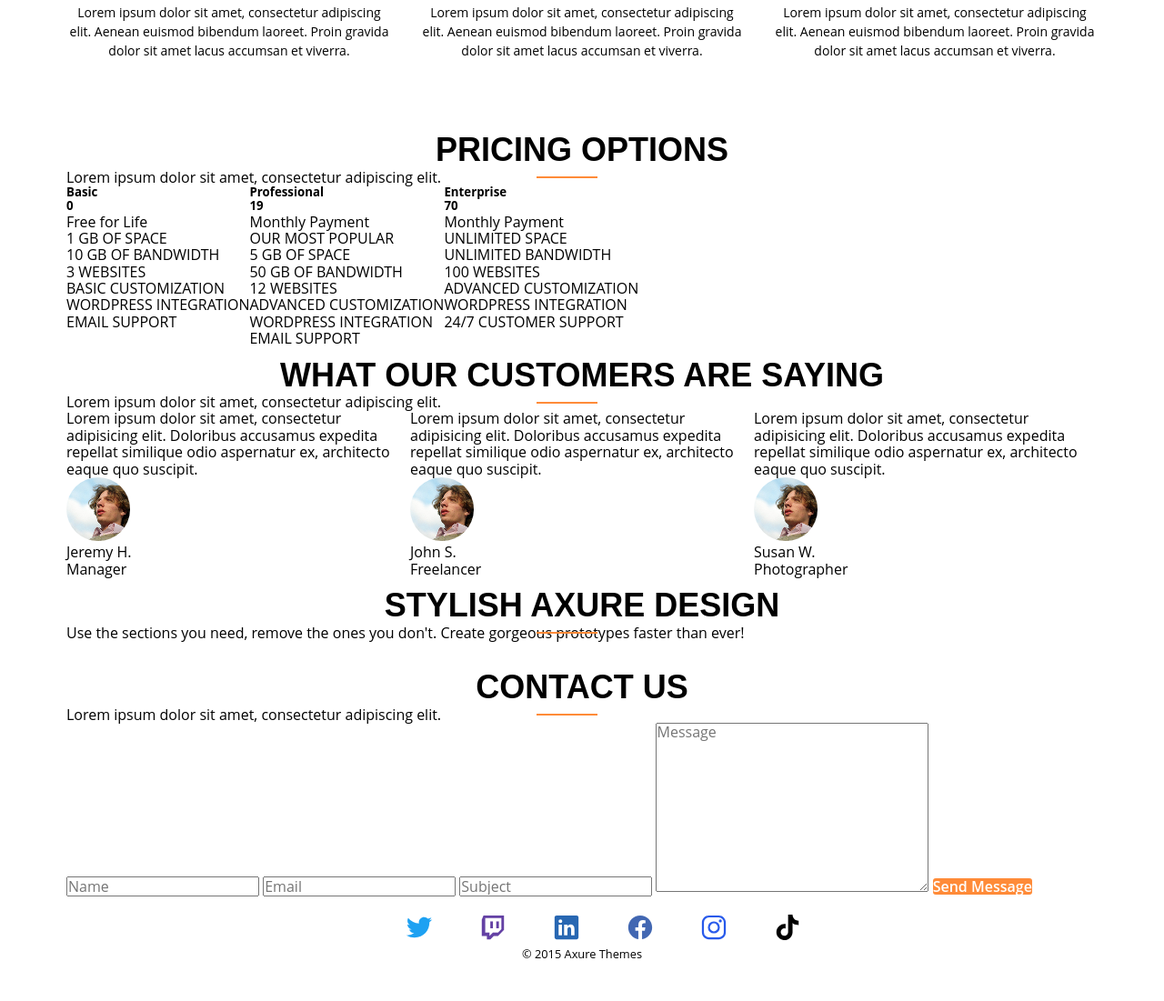
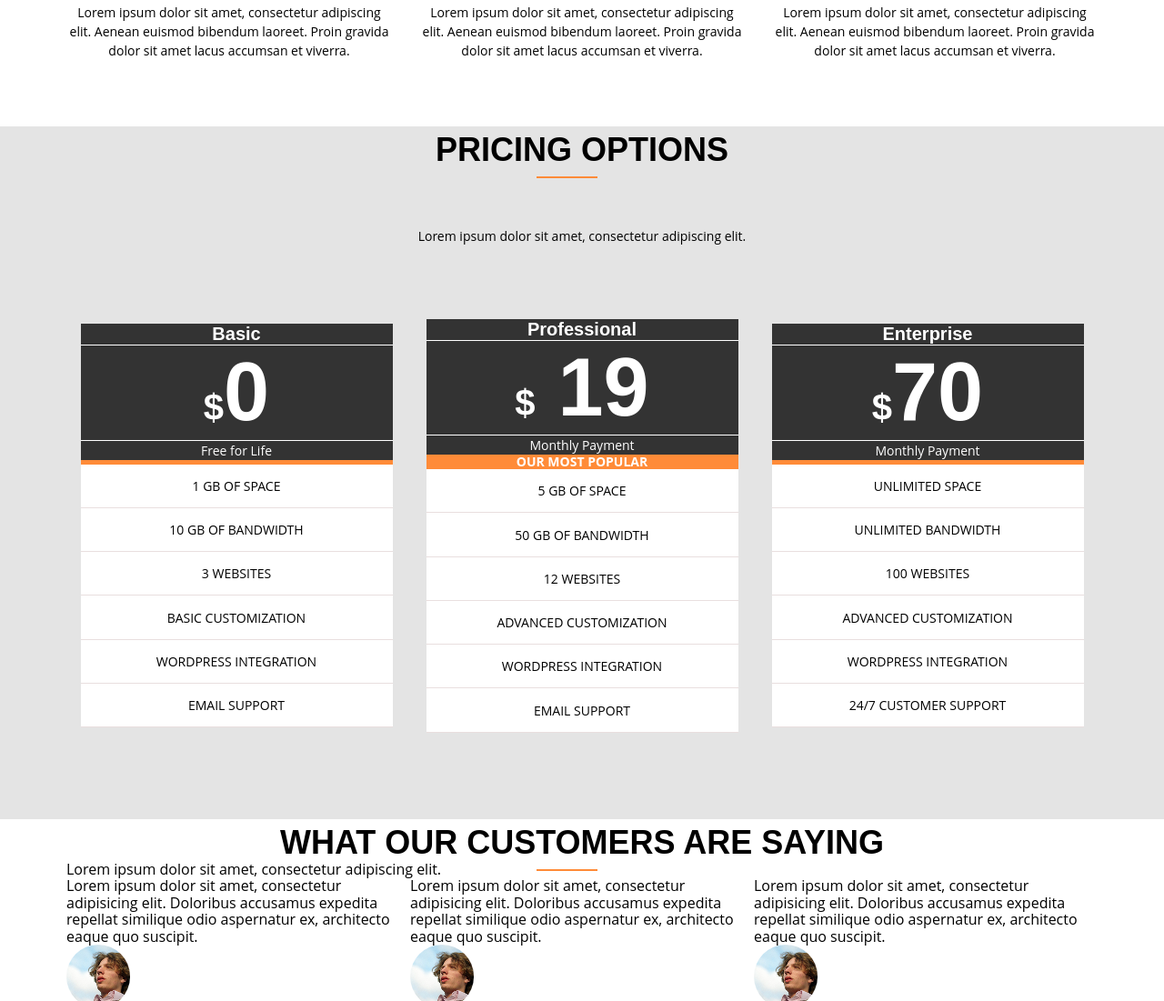
Before and after one commit to howardwarren1982/axitwebsite, a plain HTML site: page index.html in a window 1280 px wide. Shown: the part 2378-3479 px from the top of the page at 91% size. Before the commit the page ends 3436 px from the top, so only its background shows below. Drawn offline with nearby package versions, Linux system fonts and the light colour scheme.

Commit message:
working on pricing section still have to add padding to the cards

```diff
--- a/index.html
+++ b/index.html
@@ -308,56 +308,58 @@
     <section class="section-pricing">
       <div class="row">
         <h2>PRICING OPTIONS</h2>
-        <p>Lorem ipsum dolor sit amet, consectetur adipiscing elit.</p>
-        <div class="flex">
+        <p class="standard-paragraph">
+          Lorem ipsum dolor sit amet, consectetur adipiscing elit.
+        </p>
+        <div class="flex flex-responsive center card-templete">
           <div class="pricing-cards">
             <div class="top-half">
-              <h5>Basic</h5>
-              <h5>0</h5>
-              <p>Free for Life</p>
+              <h5 class="header">Basic</h5>
+              <h5 class="price"><span>&#36;</span>0</h5>
+              <p class="standard-paragraph">Free for Life</p>
               <div class="border"></div>
             </div>
             <div class="bottom-half">
-              <p>1 GB OF SPACE</p>
-              <p>10 GB OF BANDWIDTH</p>
-              <p>3 WEBSITES</p>
-              <p>BASIC CUSTOMIZATION</p>
-              <p>WORDPRESS INTEGRATION</p>
-              <p>EMAIL SUPPORT</p>
+              <p class="standard-paragraph">1 GB OF SPACE</p>
+              <p class="standard-paragraph">10 GB OF BANDWIDTH</p>
+              <p class="standard-paragraph">3 WEBSITES</p>
+              <p class="standard-paragraph">BASIC CUSTOMIZATION</p>
+              <p class="standard-paragraph">WORDPRESS INTEGRATION</p>
+              <p class="standard-paragraph">EMAIL SUPPORT</p>
             </div>
           </div>
 
           <div class="pricing-cards">
             <div class="top-half">
-              <h5>Professional</h5>
-              <h5>19</h5>
-              <p>Monthly Payment</p>
+              <h5 class="header">Professional</h5>
+              <h5 class="price"><span>&#36;</span> 19</h5>
+              <p class="standard-paragraph">Monthly Payment</p>
               <div class="border">OUR MOST POPULAR</div>
             </div>
             <div class="bottom-half">
-              <p>5 GB OF SPACE</p>
-              <p>50 GB OF BANDWIDTH</p>
-              <p>12 WEBSITES</p>
-              <p>ADVANCED CUSTOMIZATION</p>
-              <p>WORDPRESS INTEGRATION</p>
-              <p>EMAIL SUPPORT</p>
+              <p class="standard-paragraph">5 GB OF SPACE</p>
+              <p class="standard-paragraph">50 GB OF BANDWIDTH</p>
+              <p class="standard-paragraph">12 WEBSITES</p>
+              <p class="standard-paragraph">ADVANCED CUSTOMIZATION</p>
+              <p class="standard-paragraph">WORDPRESS INTEGRATION</p>
+              <p class="standard-paragraph">EMAIL SUPPORT</p>
             </div>
           </div>
 
           <div class="pricing-cards">
             <div class="top-half">
-              <h5>Enterprise</h5>
-              <h5>70</h5>
-              <p>Monthly Payment</p>
+              <h5 class="header">Enterprise</h5>
+              <h5 class="price"><span>&#36;</span>70</h5>
+              <p class="standard-paragraph">Monthly Payment</p>
               <div class="border"></div>
             </div>
             <div class="bottom-half">
-              <p>UNLIMITED SPACE</p>
-              <p>UNLIMITED BANDWIDTH</p>
-              <p>100 WEBSITES</p>
-              <p>ADVANCED CUSTOMIZATION</p>
-              <p>WORDPRESS INTEGRATION</p>
-              <p>24/7 CUSTOMER SUPPORT</p>
+              <p class="standard-paragraph">UNLIMITED SPACE</p>
+              <p class="standard-paragraph">UNLIMITED BANDWIDTH</p>
+              <p class="standard-paragraph">100 WEBSITES</p>
+              <p class="standard-paragraph">ADVANCED CUSTOMIZATION</p>
+              <p class="standard-paragraph">WORDPRESS INTEGRATION</p>
+              <p class="standard-paragraph">24/7 CUSTOMER SUPPORT</p>
             </div>
           </div>
         </div>
--- /dev/null
+++ b/resources/cssScss/scss/_sectionPricing.scss
@@ -0,0 +1,63 @@
+.section-pricing {
+  background-color: #e4e4e4;
+  h2 {
+    margin-bottom: pxtoem(28);
+  }
+
+  p {
+    text-align: center;
+  }
+  .card-templete {
+    gap: 37px;
+    margin-top: pxtoem(81);
+    margin-bottom: pxtoem(90);
+  }
+
+  .border {
+    background-color: $primary-color;
+    min-height: 5px;
+    color: white;
+    @include toRem(font-size, 14);
+    font-weight: bold;
+  }
+
+  .pricing-cards {
+    text-align: center;
+    width: 343px;
+    .top-half {
+      h5,
+      p {
+        background-color: $pricing-card-upper-background;
+      }
+      p {
+        color: white;
+      }
+
+      h5 {
+        color: white;
+        border-bottom: 1px solid white;
+        font-family: $hero-font;
+      }
+
+      .header {
+        @include toRem(font-size, 20);
+      }
+      .price {
+        @include toRem(font-size, 90);
+        font-weight: bold;
+        span {
+          @include toRem(font-size, 40);
+        }
+      }
+    }
+
+    .bottom-half {
+      background-color: white;
+      p {
+        padding-top: pxtoem(15);
+        padding-bottom: pxtoem(15);
+        border-bottom: 1px solid #e9dfdf;
+      }
+    }
+  }
+}
--- a/resources/cssScss/scss/_variables.scss
+++ b/resources/cssScss/scss/_variables.scss
@@ -19,6 +19,8 @@ $heading-margin: 30;
 $primary-font: "Open Sans", sans-serif;
 $section-header-font: "Raleway-Regular", sans-serif;
 
+$pricing-card-upper-background: #333333;
+
 /*-------------------------- */
 /*Mixins*/
 /*-------------------------- */
--- a/resources/cssScss/scss/style.scss
+++ b/resources/cssScss/scss/style.scss
@@ -10,3 +10,4 @@
 @import "sectionSublist";
 @import "sectionStandardPicture";
 @import "sectionWhyAwesome";
+@import "sectionPricing";
```
Also changed, not shown: resources/cssScss/css/style.css.
